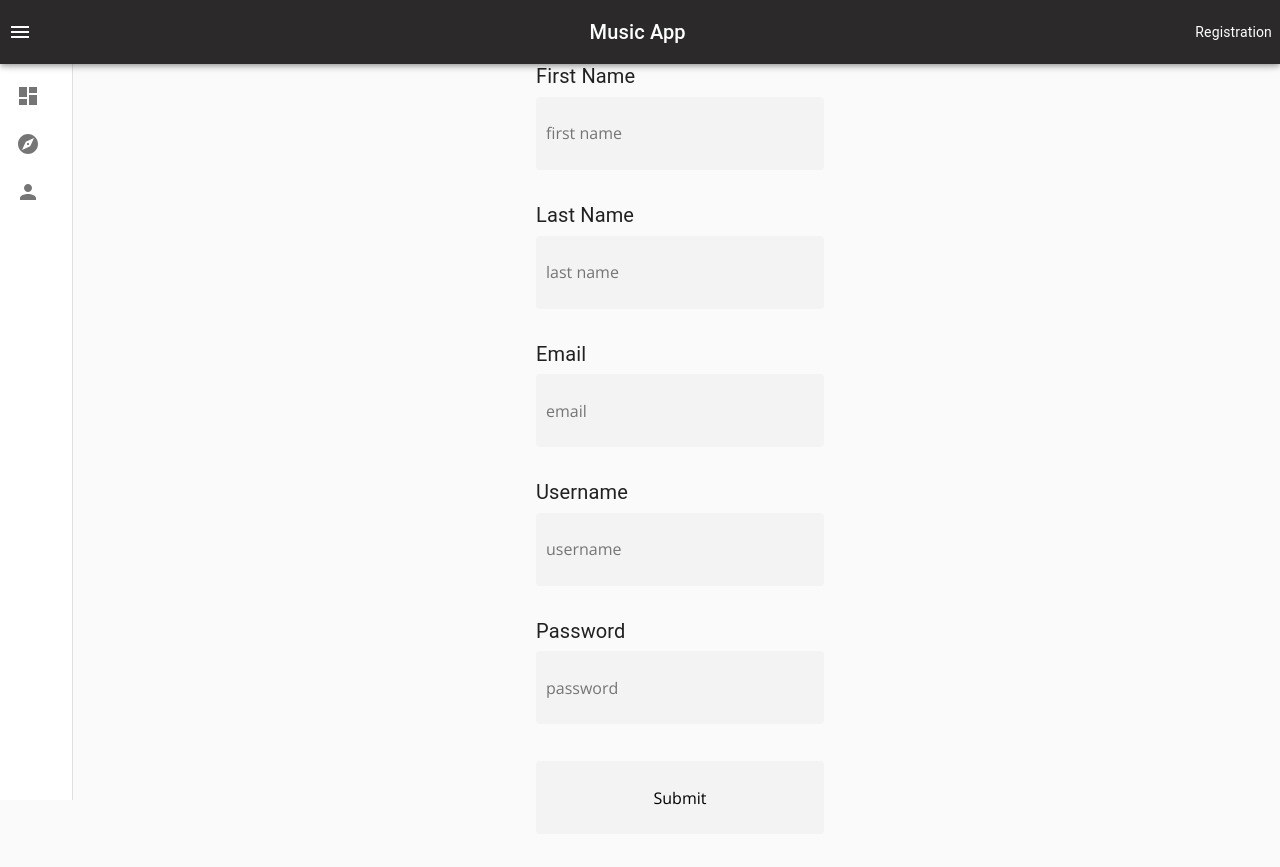
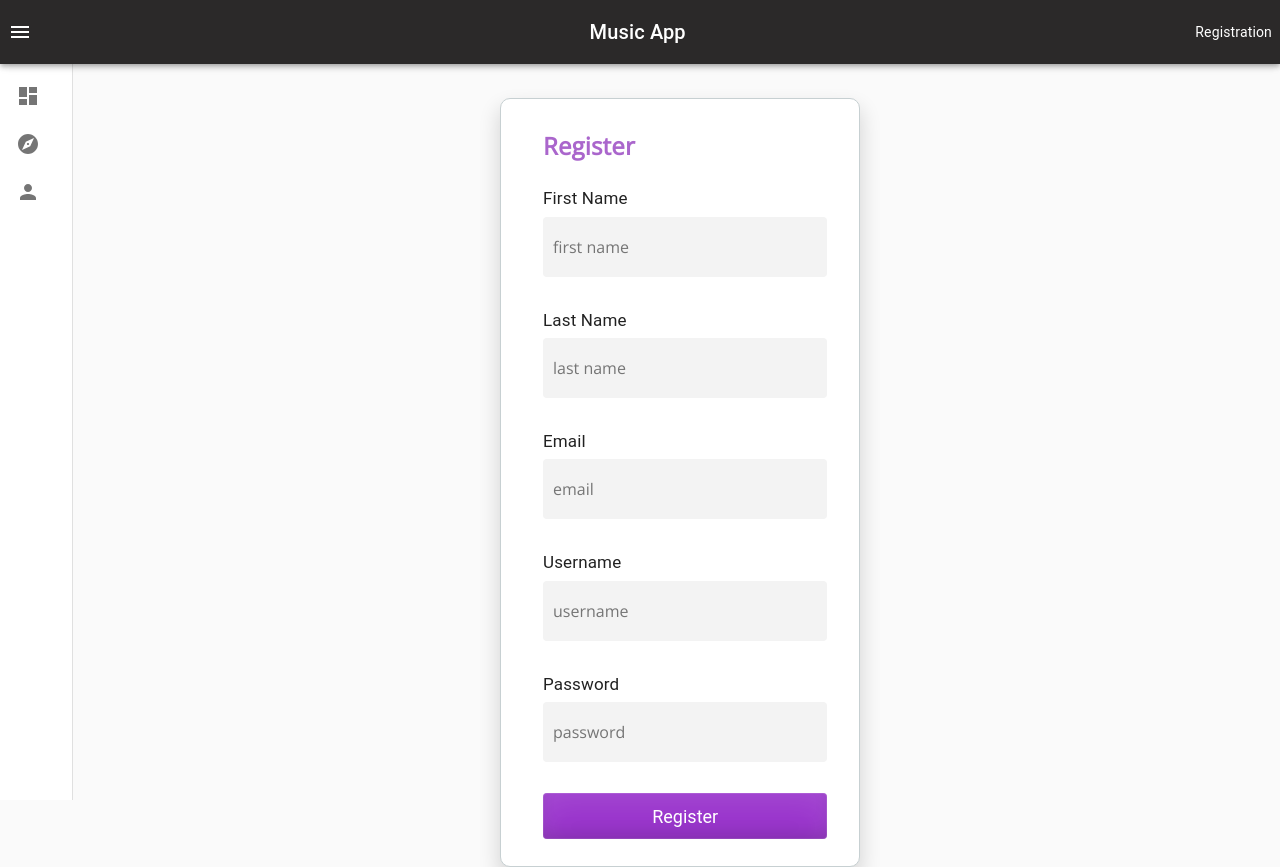
Before and after one commit to GroovTeam/groov-web, a React (Create React App) app: page /register in a window 1280 px wide. Built offline with nearby package versions, Linux system fonts and the light colour scheme.

Commit message:
styled register and cleaned up RegisterBox code

```diff
--- a/src/components/RegisterBox.css
+++ b/src/components/RegisterBox.css
@@ -1,44 +1,62 @@
 @import url("https://fonts.googleapis.com/css?family=Open+Sans&display=swap");
 
-.base-container {
-    width: 100%;
+.Base-Container {
+    width: 30%;
     display: flex;
+    margin-top: 7em;
     flex-direction: column;
     align-items: center;
+    border: 1px solid #c7d0d2;
+    padding-left: 3em;
+    background: white;
+    border-radius: 10px;
+        box-shadow: 0px 11px 20px 2px rgba(0, 0, 0, 0.14);
 }
 
 .Header {
+
+    margin-top: 1em;
+    text-align: flex-start;
+    font-family: 'Open Sans', sans-serif;
+    align-self: flex-start;
+    margin-bottom: .5em;
+}
+
+.Header h1 {
     font-size: 24px;
-    text-align: center;
-    font-family: 'Open Sans', sans-serif;
+    color: #aa66cc;
 }
+
 .Content {
     display: flex;
     flex-direction: column;
+    align-self: flex-start;
+    width: 100%;
 }
 
 form {
-    margin-top: 2em;
     display: flex;
     flex-direction:column;
     align-items: center;
+
 }
 
 .form-group {
     display: flex;
     flex-direction: column;
     align-items: flex-start;
-    width: fit-content;
+    width: 100%;
+
 }
 
 label {
-    font-size: 20px;
+    font-size: 17px;
 }
 
-input {
+.textField {
     margin-top: 6px;
-    min-width: 18em;
-    height: 73px;
+    height: 60px;
+    width: 90%;
     padding: 0px 10px;
     font-size: 16px;
     font-family: 'Open Sans', sans-serif;
@@ -50,9 +68,29 @@ input {
 
 }
 
- input:focus
+ .textField:focus
  {
     outline: none;
     box-shadow: 0px 0px 12px 0.8px #0e81ce96;
 
  }
+
+ .buttonInput  {
+    display:inline-block;
+    padding:0.7em 1.7em;
+    margin:0 0.3em 0.3em 0;
+    border: none;
+    border-radius: 4px;
+    box-sizing: border-box;
+    text-decoration:none;
+    font-family:'Roboto',sans-serif;
+    font-weight:400;
+    color:#FFFFFF;
+    background-color:#9933CC;
+    box-shadow:inset 0 -0.6em 1em -0.35em rgba(0,0,0,0.17),inset 0 0.6em 2em -0.3em rgba(255,255,255,0.15),inset 0 0 0em 0.05em rgba(255,255,255,0.12);
+    text-align:center;
+    font-size: 18px;
+    align-self: flex-start;
+    margin-bottom: 1.5em;
+    width: 90%;
+ }
--- a/src/components/RegisterBox.js
+++ b/src/components/RegisterBox.js
@@ -1,31 +1,15 @@
 import React, { useState } from 'react';
-import firebase from '../utils/Firebase';
-import axios from 'axios';
-import ApiConfig from '../utils/ApiConfig';
+import Register from '../utils/Register';
 import './RegisterBox.css';
 
 const RegisterBox = () => {
   const [userData, setUserData] = useState({});
 
-  const register = (userData) =>
-  {
-    axios.post(
-      ApiConfig.register,
-      userData
-    ).then(result => {
-      if (result.data.token)
-        firebase.auth().signInWithEmailAndPassword(
-          userData.email,
-          userData.password
-        ).then(userCred => {
-          userCred.user.sendEmailVerification();
-        }).catch(console.error);
-    }).catch(console.error);
-  };
   const registerUser = (event) => {
     console.log(userData);
     setUserData({ ...userData, dateCreated: Date.now()});
-    register(userData);
+    Register(userData.email, userData.password, userData.username,
+      userData.firstName, userData.lastName);
     event.preventDefault();
   };
 
@@ -37,47 +21,46 @@ const RegisterBox = () => {
   };
 
   return (
+    <div style ={{display: 'flex', justifyContent: 'center'}}>
       <div className='Base-Container'>
-      <div className = 'Header'>Register</div>
+        <div className='Header'><h1> Register </h1></div>
         <div className='Content'>
           <form onSubmit={registerUser}>
             <div className='form-group'>
               <label >
                 First Name
               </label>
-            <input type="text" name="firstName" placeholder="first name" onChange={handleChange} />
+              <input type='text' className='textField' name='firstName' placeholder='first name' onChange={handleChange} />
             </div>
             <div className='form-group'>
               <label >
                 Last Name
               </label>
-            <input type="text" name="lastName" placeholder="last name" onChange={handleChange} />
+              <input type='text' className='textField' name='lastName' placeholder='last name' onChange={handleChange} />
             </div>
             <div className='form-group'>
               <label >
                 Email
               </label>
-            <input type="text" name="email" placeholder="email" onChange={handleChange} />
+              <input type='text' className='textField'name='email' placeholder='email' onChange={handleChange} />
             </div>
             <div className='form-group'>
               <label >
                 Username
               </label>
-            <input type="text" name="username" placeholder="username" onChange={handleChange} />
+              <input type='text' className='textField'name='username' placeholder='username' onChange={handleChange} />
             </div>
 
             <div className='form-group'>
               <label >
                 Password
               </label>
-            <input type="text" name="password" placeholder="password" onChange={handleChange} />
+              <input type='text' className='textField' name='password' placeholder='password' onChange={handleChange} />
             </div>
-
-          <input type="Submit" value="Submit" readOnly={true}/>
+            <input type='Submit' className='buttonInput' value='Register' readOnly={true}/>
           </form>
-
         </div>
-
+      </div>
     </div>
   );
 };
```
Lines whose indentation alone changed are shown as unchanged.
